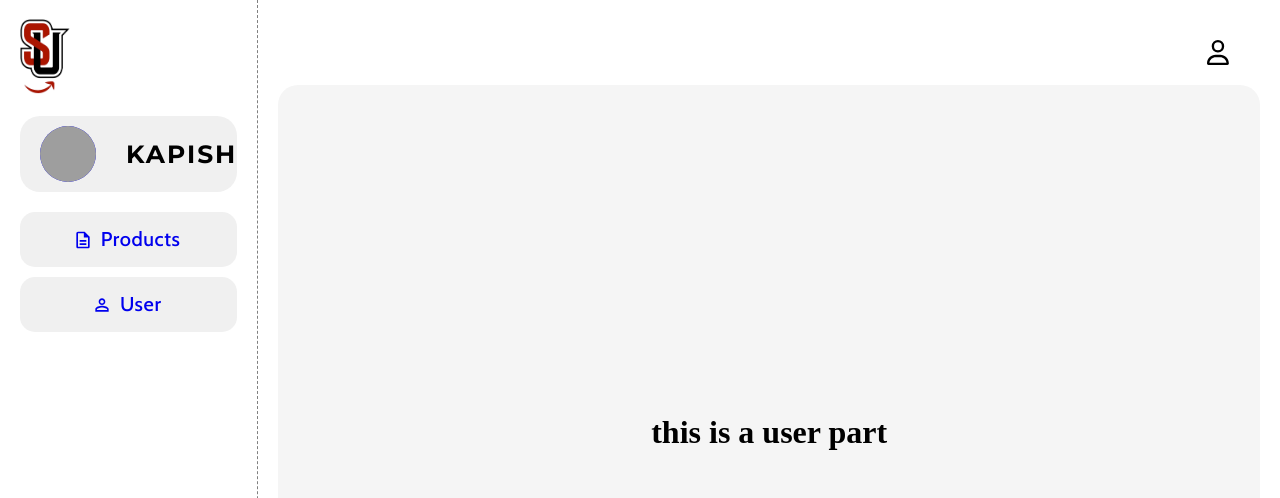
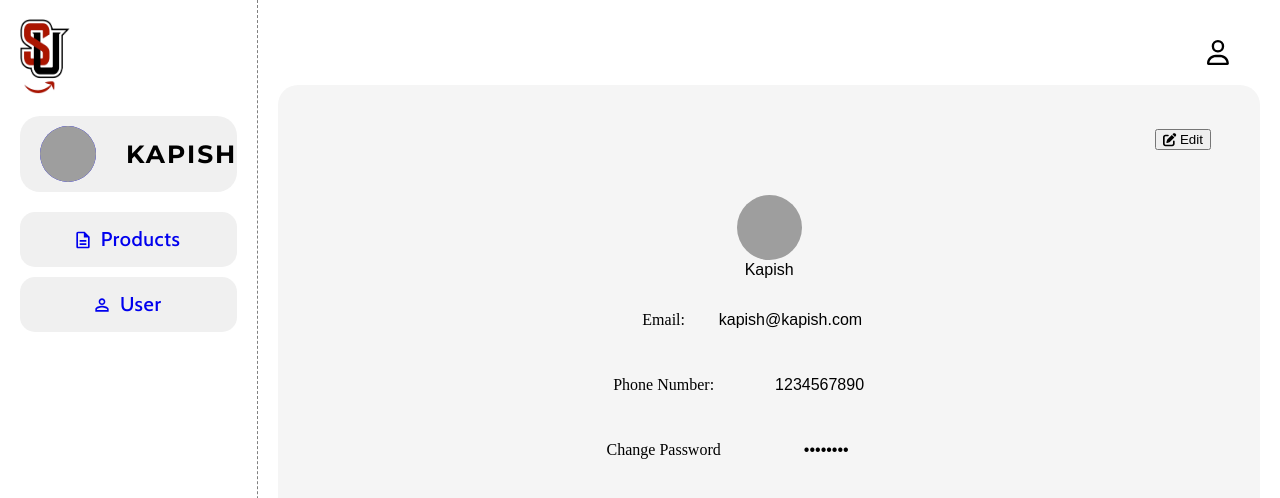
Before and after one commit to kapish-patel/Sumazon-Admin, a React (Vite) app in the folder Seamazon/: page /user in a window 1280 px wide. Shown: the top 498 px of the page. Built offline with nearby package versions, Linux system fonts and the light colour scheme; grey boxes are pictures that could not be loaded.

Commit message:
completed layouting user details page

```diff
--- a/Seamazon/src/components/common/common.css
+++ b/Seamazon/src/components/common/common.css
@@ -1,6 +1,7 @@
 .main-content-container{
     display: flex;
-    justify-content: center;
+    flex-direction: column;
+    justify-content: start;
     align-items: center;
     height: 100vh;
     width: 100%;
--- a/Seamazon/src/components/products/Products.css
+++ b/Seamazon/src/components/products/Products.css
@@ -66,6 +66,8 @@
 }
 
 .action-buttons > .icon-container {
+    height: 30px;
+    width: 30px;
     font-size: 17px;
 }
 
@@ -76,3 +78,21 @@
 .action-buttons > :last-child:hover {
     background-color: rgba(242, 97, 63, 0.5);
 }
+
+.details-btn{
+    display: flex;
+    justify-content: center;
+    align-items: center;
+    margin: 0;
+    padding: 0;
+}
+
+.details-btn > .icon-container {
+    height: 30px;
+    width: 30px;
+    font-size: 17px;
+}
+
+.details-btn > :first-child:hover {
+    background-color: rgba(70, 245, 114, 0.5);
+}
--- a/Seamazon/src/components/products/table.jsx
+++ b/Seamazon/src/components/products/table.jsx
@@ -3,11 +3,8 @@ import { Rating } from "@mui/material";
 import { CheckCircleOutline } from "@mui/icons-material";
 import { FontAwesomeIcon } from "@fortawesome/react-fontawesome";
 import { faPen, faTrashCan } from "@fortawesome/free-solid-svg-icons";
+import { faEllipsisVertical } from "@fortawesome/free-solid-svg-icons";
 import "./Products.css";
-
-function handleRowClick(params) {
-    console.log(params.row);
-}
 
 function handleEditClick(params) {
     console.log("Edit button clicked");
@@ -16,6 +13,11 @@ function handleEditClick(params) {
 
 function handleDeleteClick(params) {
     console.log("Delete button clicked");
+    console.log(params.row);
+}
+
+function handleDetailsClick(params) {
+    console.log("Details button clicked");
     console.log(params.row);
 }
 
@@ -62,6 +64,19 @@ const columns = [
         </div>
         <div className="icon-container" onClick={handleDeleteClick(params)}>
           <FontAwesomeIcon icon={faTrashCan} className="delete-btn"/>
+        </div>
+      </div>
+    ),
+  },
+  {
+    field: "details",
+    headerName: "Details",
+    autowidth: true,
+    sortable: false,
+    renderCell: (params) => (
+      <div className="details-btn">
+        <div className="icon-container" onClick={handleDetailsClick(params)}>
+          <FontAwesomeIcon icon={faEllipsisVertical} />
         </div>
       </div>
     ),
@@ -277,7 +292,6 @@ function Table() {
       <DataGrid
         rows={rows}
         columns={columns}
-        onRowClick={handleRowClick}
         sx={{
           borderRadius: 4,
           border: 1,
--- /dev/null
+++ b/Seamazon/src/components/user/User.css
@@ -0,0 +1,40 @@
+.user-header {
+  display: flex;
+  justify-content: flex-end;
+  align-items: center;
+  height: 10%;
+  padding: 20px;
+  width: 90%;
+}
+
+.user-content {
+  display: flex;
+  flex-direction: column;
+  align-items: center;
+}
+
+.info-section {
+  margin-bottom: 15px;
+  display: flex;
+  flex-direction: row;
+  align-items: center;
+  justify-content: space-between;
+}
+
+.info-input {
+  width: 250px;
+  padding: 5px;
+  font-size: 16px;
+}
+
+.info {
+    display: flex;
+    flex-direction: row;
+    align-items: center;
+    border: none;
+    background-color: transparent;
+    font-size: 16px;
+    color: inherit;
+    outline: none;
+    text-align: center;
+  }
--- a/Seamazon/src/components/user/User.jsx
+++ b/Seamazon/src/components/user/User.jsx
@@ -1,11 +1,73 @@
-import '../common/common.css'
+import { FontAwesomeIcon } from "@fortawesome/react-fontawesome";
+import { faPenToSquare } from "@fortawesome/free-solid-svg-icons";
+import { Avatar } from "@mui/material";
+import { useState } from 'react';
+import "../common/common.css";
+import "./User.css";
+
+
+
+function handleSaveData() {
+  console.log("Data Saved");
+}
 
 function User() {
+  const [isediting, setIsEditing] = useState(false);
+
   return (
     <div className="main-content-container">
-        <h1>this is a user part</h1>
+      <div className="user-header">
+        <button onClick={() => setIsEditing(!isediting)}>
+          <FontAwesomeIcon icon={faPenToSquare} /> Edit
+        </button>
+      </div>
+      <div className="user-content">
+        <Avatar
+          alt="Remy Sharp"
+          src="/static/images/avatar/1.jpg"
+          className="avatar"
+          sx={{ width: 65, height: 65 }}
+        />
+        <div className="info-section">
+          <input
+            type="text"
+            className= {isediting ? "info-input" : "info"}
+            value={"Kapish"}
+            // onChange={(e) => setUsername(e.target.value)}
+          />
+        </div>
+        <div className="info-section">
+          <p>Email:</p>
+          <input
+            type="email"
+            className= {isediting ? "info-input" : "info"}
+            value={"kapish@kapish.com"}
+            // onChange={(e) => setEmail(e.target.value)}
+          />
+        </div>
+        <div className="info-section">
+          <p>Phone Number:</p>
+          <input
+            type="tel"
+            className={isediting ? "info-input" : "info"}
+            value={"1234567890"}
+            // onChange={(e) => setPhoneNumber(e.target.value)}
+          />
+        </div>
+        <div className="info-section">
+          <p>Change Password</p>
+          <input
+            type="password"
+            className={isediting ? "info-input" : "info"}
+            placeholder="New Password"
+            value={"password"}
+            // onChange={(e) => setCurrentPassword(e.target.value)}
+          />
+        </div>
+        {isediting ? <button className="save-data-btn" onClick={handleSaveData}>Save</button> : null}
+      </div>
     </div>
-  )
+  );
 }
 
-export default User
+export default User;
```
